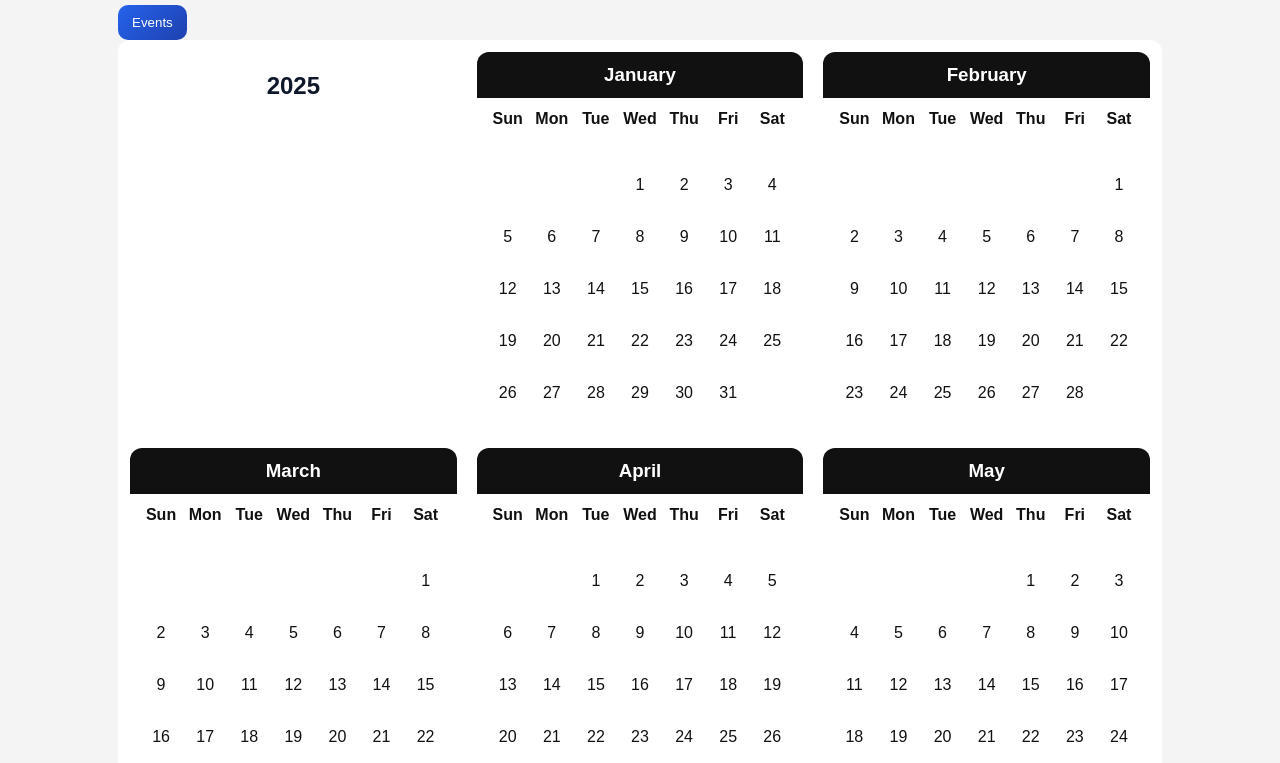
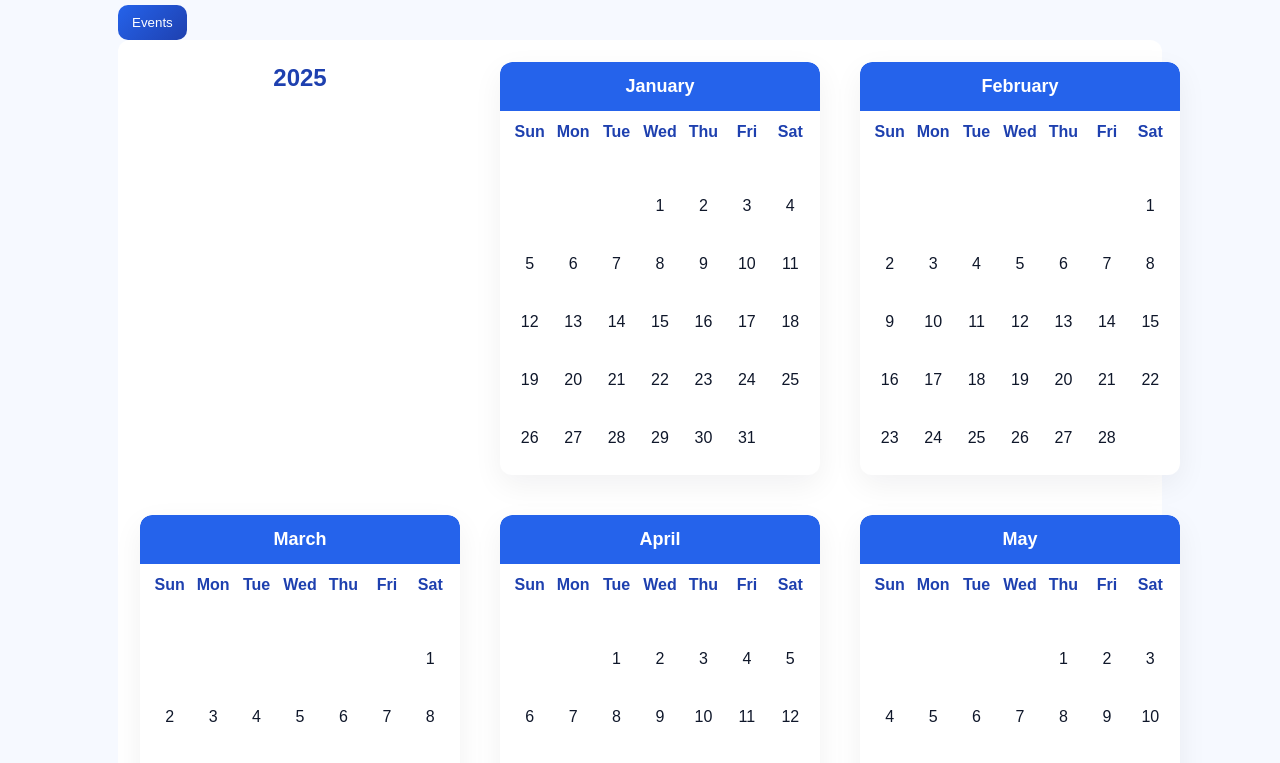
Before and after one commit to Shashank-Bisa/Klh-Hub-first-project-, a plain HTML site: page frontend/calendar.html in a window 1280 px wide. Shown: the part 149-912 px from the top of the page. Drawn offline with Linux system fonts and the light colour scheme.

Commit message:
style(calendar): blue and white theme, variables and hover

```diff
--- a/frontend/assets/calendar-app.css
+++ b/frontend/assets/calendar-app.css
@@ -1,19 +1,29 @@
-/* Minimal calendar styles (from user) */
-body { font-family: Arial, sans-serif; background: #f4f4f4; padding: 20px; }
+/* Blue & White themed calendar styles */
+:root{
+  --primary:#2563eb;
+  --primary-dark:#1e40af;
+  --bg:#f6f9ff;
+  --card:#ffffff;
+  --muted:#6b7280;
+}
+body { font-family: Arial, sans-serif; background: var(--bg); padding: 20px; color: #0f172a }
 .container { max-width: 1200px; margin: 0 auto; }
-h1 { text-align: center; margin-bottom: 20px }
+h1 { text-align: center; margin-bottom: 20px; color: var(--primary-dark) }
 .year { margin-bottom: 40px }
-.year h2 { text-align: center; }
-..month { display: block; width: 320px; margin: 10px; background: #fff; border-radius: 12px; box-shadow: 0 8px 24px rgba(2,6,23,0.08); overflow: hidden }
-.month h3 { text-align: center; background: #111; color: #fff; margin: 0; padding: 12px 10px; border-radius: 12px 12px 0 0; font-weight:700 }
+.year h2 { text-align: center; color: var(--primary-dark); margin: 12px 0 }
+.month { display: block; width: 320px; margin: 10px; background: var(--card); border-radius: 12px; box-shadow: 0 10px 30px rgba(16,24,40,0.06); overflow: hidden }
+.month h3 { text-align: center; background: var(--primary); color: #fff; margin: 0; padding: 14px 10px; border-radius: 12px 12px 0 0; font-weight:700; font-size:18px }
 .year { margin-bottom: 28px; display: grid; grid-template-columns: repeat(3, 1fr); gap: 20px; align-items: start }
-.grid { display: grid; grid-template-columns: repeat(7, 1fr); gap: 6px; margin: 0; padding: 12px }
-.day-name { font-weight: 700; text-align: center; padding-bottom: 8px; color:#111 }
-.day { padding: 8px 6px; text-align: center; min-height: 46px; display:flex;align-items:center;justify-content:center;color:#111 }
-.today { background: #4caf50; color: #fff; border-radius: 50%; width: 40px; height: 40px; display: inline-block; line-height: 40px; font-weight:700 }
+.grid { display: grid; grid-template-columns: repeat(7, 1fr); gap: 8px; margin: 0; padding: 12px }
+.day-name { font-weight: 700; text-align: center; padding-bottom: 8px; color: var(--primary-dark) }
+.day { padding: 8px 6px; text-align: center; min-height: 50px; display:flex;align-items:center;justify-content:center;color:#0f172a;border-radius:8px }
+.today { background: var(--primary); color: #fff; border-radius: 50%; width: 40px; height: 40px; display: inline-block; line-height: 40px; font-weight:700 }
+
+/* subtle cell hover */
+.day:hover{ background: rgba(37,99,235,0.06); }
 
 /* Make empty grid cells keep spacing */
-.grid > div { min-height: 46px }
+.grid > div { min-height: 50px }
 
 @media (max-width: 1100px) { .year { grid-template-columns: repeat(2, 1fr) } .month { width: 100% } }
 @media (max-width: 600px) { .year { grid-template-columns: 1fr } .month { width: 100% } }
```
Also changed, not shown: 1 other file.
